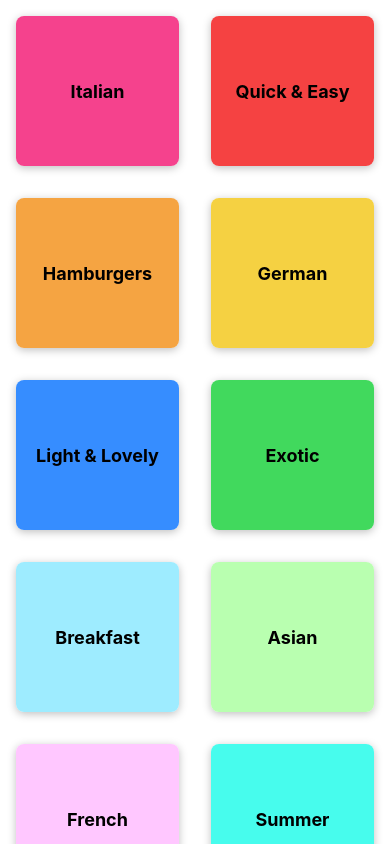
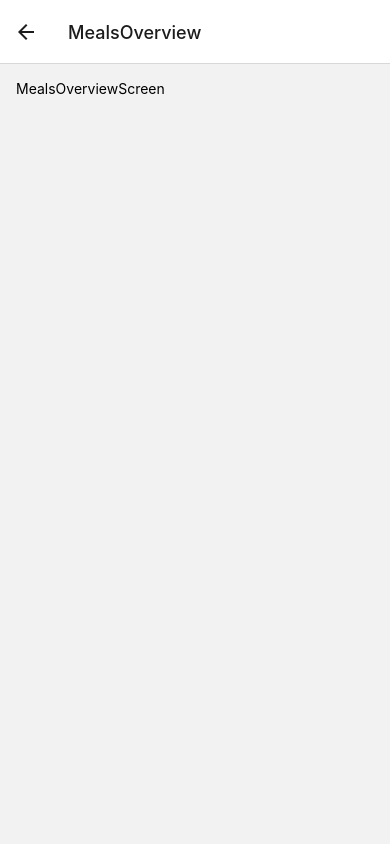
Before and after one commit to N1k0l1n/React-Native-FoodOrdering-App, a React Native app: screen /MealsOverview in a window 390 px wide. Built offline with nearby package versions, Linux system fonts and the light colour scheme.

Commit message:
adding Navigation

```diff
--- a/App.js
+++ b/App.js
@@ -1,12 +1,22 @@
 import { StatusBar } from "expo-status-bar";
-import { StyleSheet, Text, View } from "react-native";
+import { StyleSheet } from "react-native";
 import CategoriesScreen from "./screens/CategoriesScreen";
+import { NavigationContainer } from "@react-navigation/native";
+import { createNativeStackNavigator } from "@react-navigation/native-stack";
+import MealsOverviewScreen from "./screens/MealsOverviewScreen";
+
+const Stack = createNativeStackNavigator();
 
 export default function App() {
   return (
     <>
-    <StatusBar style='light'/>
-      <CategoriesScreen />
+      <StatusBar style="dark" />
+      <NavigationContainer>
+        <Stack.Navigator>
+          <Stack.Screen name="MealsCategories" component={CategoriesScreen} />
+          <Stack.Screen name="MealsOverview" component={MealsOverviewScreen} />
+        </Stack.Navigator>
+      </NavigationContainer>
     </>
   );
 }
--- a/components/CategoryGridTitle.js
+++ b/components/CategoryGridTitle.js
@@ -1,12 +1,16 @@
 import { View, Text, Pressable, StyleSheet, Platform } from "react-native";
 import React from "react";
 
-export default function CategoryGridTitle({ title, color }) {
+export default function CategoryGridTitle({ title, color, onPressed }) {
   return (
     <View style={styles.gridItem}>
       <Pressable
         android_ripple={{color:'#ccc'}}
-        style={({pressed}) => [styles.button, pressed ? styles.buttonPressed : null ]}
+        style={({pressed}) =>
+        [styles.button,
+          pressed ? styles.buttonPressed : null
+        ]}
+        onPress={onPressed}
         >
         <View style={[styles.itemContainer, {backgroundColor:color}]}>
           <Text style={styles.title}>{title}</Text>
--- a/screens/CategoriesScreen.js
+++ b/screens/CategoriesScreen.js
@@ -1,18 +1,25 @@
-import { View, Text, FlatList } from "react-native";
+import { FlatList } from "react-native";
 import React from "react";
 import { CATEGORIES } from "../data/dummy-data.js";
 import CategoryGridTitle from "../components/CategoryGridTitle.js";
 
-function renderCategoryItem(itemData) {
+
+export default function CategoriesScreen({navigation}) {
+
+  function renderCategoryItem(itemData) {
+    function pressHandler(){
+     navigation.navigate('MealsOverview')
+    }
+
+
   return (
     <CategoryGridTitle
-      title={itemData.item.title}
-      color={itemData.item.color}
-    />
+    title={itemData.item.title}
+    color={itemData.item.color}
+    onPressed={pressHandler}
+  />
   );
-}
-
-export default function CategoriesScreen() {
+  }
   return (
     <FlatList
       data={CATEGORIES}
--- /dev/null
+++ b/screens/MealsOverviewScreen.js
@@ -0,0 +1,18 @@
+import { View, Text, StyleSheet } from 'react-native'
+import React from 'react'
+import { MEALS } from '../data/dummy-data'
+
+export default function MealsOverviewScreen() {
+  return (
+    <View style={styles.container}>
+      <Text>MealsOverviewScreen</Text>
+    </View>
+  )
+}
+
+const styles = StyleSheet.create({
+    container:{
+        flex:1,
+        padding:16
+    }
+})
```
Also changed, not shown: package.json (+6 -1 lines), 1 other file (tests, documents, lock files or other folders).
